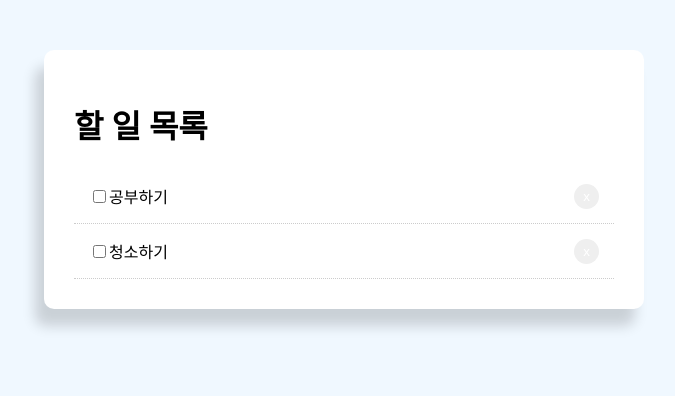
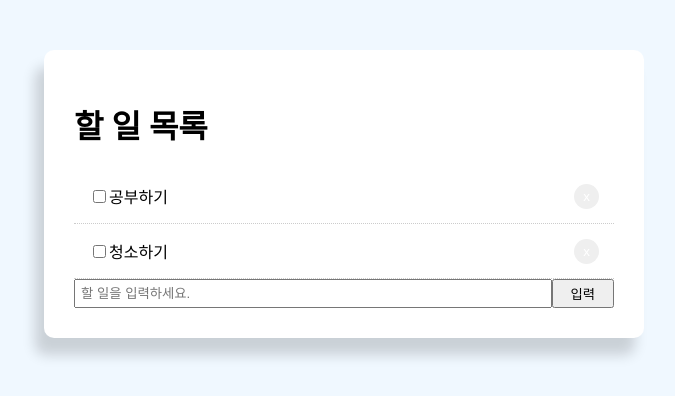
Before and after one commit to khakikokyo/study-front-end, a React (Create React App) app in the folder react/react-todo-app/: page / in a window 1280 px wide. Shown: the top 396 px of the page, without its empty margins (296-971 px from the left). Built offline with nearby package versions, Linux system fonts and the light colour scheme.

Commit message:
input, 입력 버튼 클릭 시 목록에 추가하기

```diff
--- a/react/react-todo-app/src/App.js
+++ b/react/react-todo-app/src/App.js
@@ -15,7 +15,8 @@
         title: "청소하기",
         completed: false
       }
-    ]
+    ],
+    value: ""
   }
 
   btnStyle = {
@@ -41,6 +42,27 @@
     this.setState({todoData: newTodoData});
   }
 
+  // 글 입력시 state 변경
+  handleChange = (e) => {
+    this.setState({ value: e.target.value });
+  }
+
+  // 입력 버튼 클릭 시 목록에 추가
+  handleSubmit = (e) => {
+    // form 안에 input을 전송할 때 페이지 리로드 되는 걸 막아줌
+    e.preventDefault();
+
+    // 새로운 할 일 데이터
+    let newTodo = {
+      id: Date.now(),
+      title: this.state.value,
+      completed: false
+    }
+
+    // 원래 있던 할 일에 새로운 할 일 더해주기
+    this.setState({ todoData: [...this.state.todoData, newTodo] });
+  }
+
   render() {
     return (
       <div className="container">
@@ -56,6 +78,25 @@
               <button style={this.btnStyle} onClick={()=>{this.handleClick(data.id)}}>x</button>
             </div>
           ))}
+
+            <form style={{ display: "flex" }} onSubmit={this.handleSubmit}>
+              <input
+                type="text"
+                name="value"
+                style={{ flex: "10", padding: "5px" }}
+                placeholder="할 일을 입력하세요."
+                value={this.state.value}
+                onChange={this.handleChange}
+              />
+
+              <input
+                type="submit"
+                value="입력"
+                className="btn"
+                style={{ flex: "1" }}
+              />
+            </form>
+
         </div>
       </div>
     )
```
Also changed, not shown: 1 other file (tests, documents, lock files or other folders).
